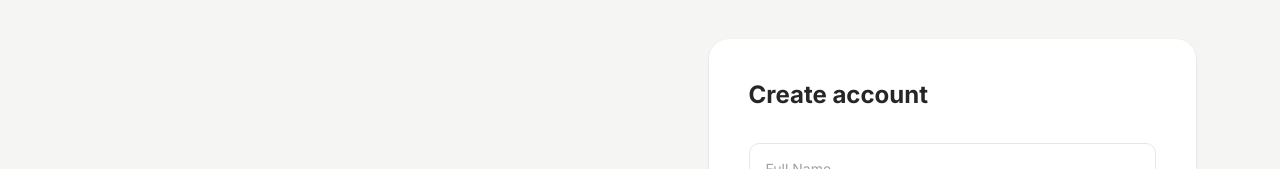
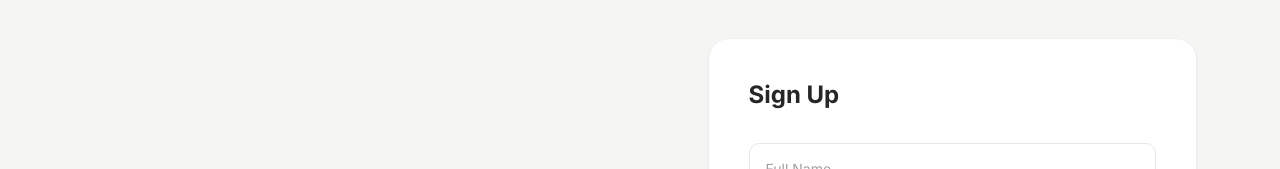
Before and after one commit to white-fortune/noteroom-onboarding, a Next.js app: page /signup in a window 1280 px wide. Shown: the top 169 px of the page. Built offline with nearby package versions, Linux system fonts and the light colour scheme.

Commit message:
changed signup title in desktop to Sign Up

```diff
--- a/app/signup/components/DesktopSignUp.tsx
+++ b/app/signup/components/DesktopSignUp.tsx
@@ -21,7 +21,7 @@ export default function DesktopSignUpForm() {
     return (
         <form onSubmit={handleSubmit} className="flex flex-col h-full">
             <div className="text-neutral-800 text-2xl font-bold font-space leading-8 mb-8">
-                Create account
+                Sign Up
             </div>
 
             <div className="w-full group mb-6">
```
